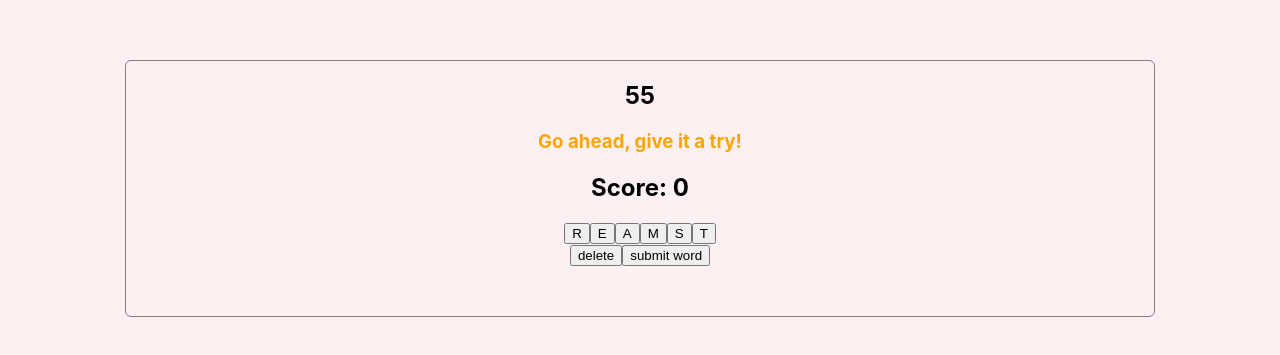
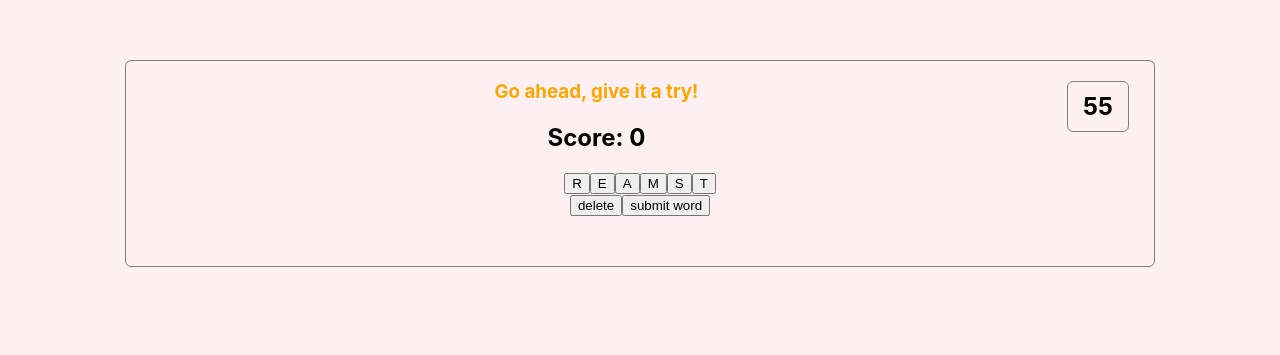
Before and after one commit to antdke/anagrams-game, a React (Create React App) app: page / in a window 1280 px wide. Shown: the part 165-520 px from the top of the page. Built offline with nearby package versions, Linux system fonts and the light colour scheme.

Commit message:
Added border to timer and floated it left

```diff
--- a/src/components/Timer.tsx
+++ b/src/components/Timer.tsx
@@ -12,6 +12,14 @@ const styles = (theme: Theme) => ({
     borderRadius: "6px",
     margin: "225px 125px 0",
     paddingBottom: "50px"
+  },
+  timer: {
+    width: "40px",
+    float: "right",
+    border: "1px solid grey",
+    borderRadius: "6px",
+    marginRight: "25px",
+    padding: "10px"
   }
 });
 
@@ -36,7 +44,7 @@ const Timer: React.FC<TimerProps> = ({ classes, theme }) => {
 
   return (
     <div className={classes.gameBorder}>
-      <h1>{value}</h1>
+      <h1 className={classes.timer}>{value}</h1>
       <BottomRow time={value} />
     </div>
   );
```
